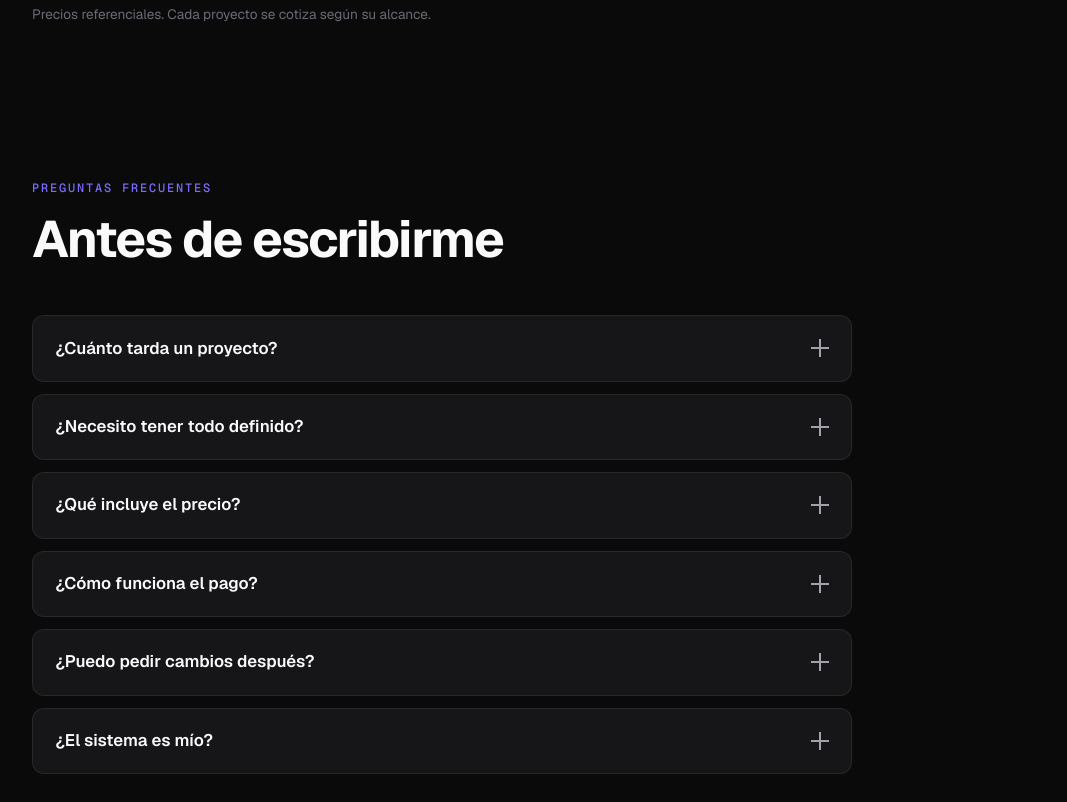
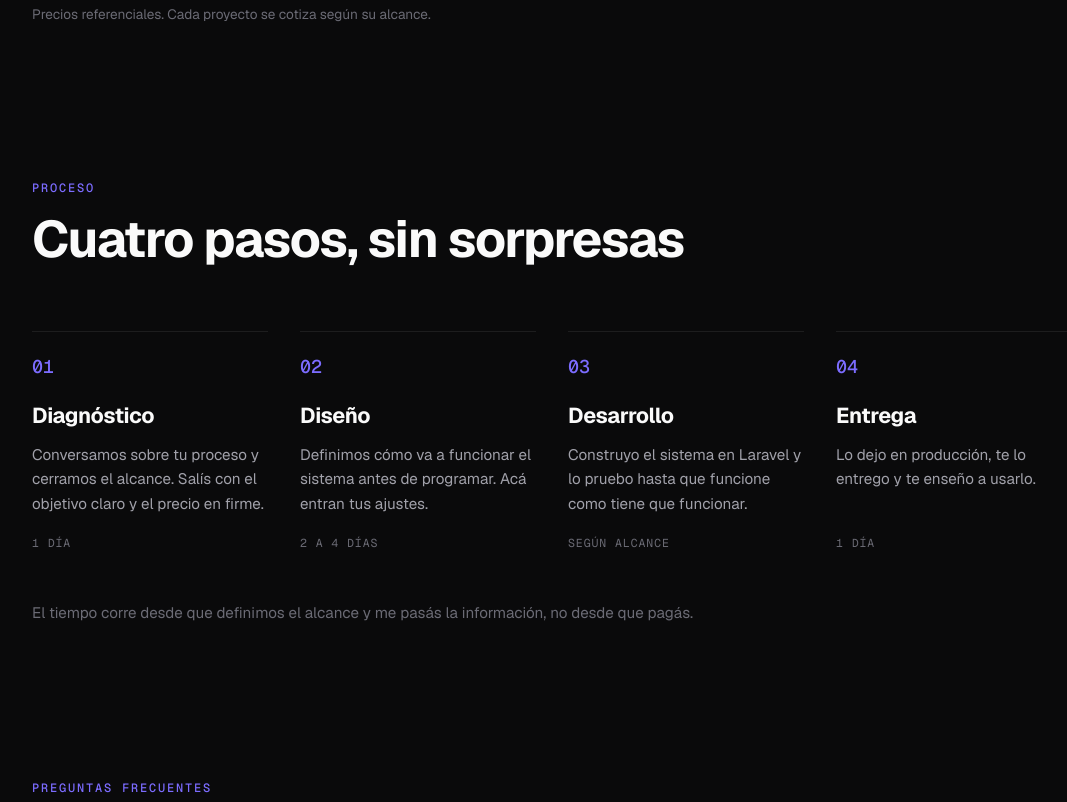
Before and after one commit to darkmariod/Astro, an Astro site: page / in a window 1280 px wide. Shown: the part 4178-4980 px from the top of the page, without its empty margins (88-1155 px from the left). Built offline with nearby package versions, Linux system fonts and the light colour scheme; Astro itself is replaced by a stand-in of ours.

Commit message:
feat: agrega seccion Proceso (cuatro pasos) al landing

```diff
--- /dev/null
+++ b/src/components/landing/Process.astro
@@ -0,0 +1,120 @@
+---
+const steps = [
+  {
+    n: '01',
+    title: 'Diagnóstico',
+    desc: 'Conversamos sobre tu proceso y cerramos el alcance. Salís con el objetivo claro y el precio en firme.',
+    time: '1 día',
+  },
+  {
+    n: '02',
+    title: 'Diseño',
+    desc: 'Definimos cómo va a funcionar el sistema antes de programar. Acá entran tus ajustes.',
+    time: '2 a 4 días',
+  },
+  {
+    n: '03',
+    title: 'Desarrollo',
+    desc: 'Construyo el sistema en Laravel y lo pruebo hasta que funcione como tiene que funcionar.',
+    time: 'Según alcance',
+  },
+  {
+    n: '04',
+    title: 'Entrega',
+    desc: 'Lo dejo en producción, te lo entrego y te enseño a usarlo.',
+    time: '1 día',
+  },
+];
+---
+
+<section class="process section" id="proceso">
+  <div class="container">
+    <div class="process__header reveal">
+      <p class="eyebrow">Proceso</p>
+      <h2 class="display-lg">Cuatro pasos, sin sorpresas</h2>
+    </div>
+
+    <div class="process__grid">
+      {steps.map((s) => (
+        <div class="step reveal">
+          <span class="step__n">{s.n}</span>
+          <h3 class="step__title">{s.title}</h3>
+          <p class="step__desc">{s.desc}</p>
+          <span class="step__time">{s.time}</span>
+        </div>
+      ))}
+    </div>
+
+    <p class="process__note reveal">
+      El tiempo corre desde que definimos el alcance y me pasás la información, no desde que pagás.
+    </p>
+  </div>
+</section>
+
+<style>
+  .process__header {
+    margin-bottom: clamp(2.5rem, 5vw, 4rem);
+  }
+
+  .process__header h2 { margin-top: 0.75rem; }
+
+  .process__grid {
+    display: grid;
+    grid-template-columns: 1fr;
+    gap: 2.5rem 2rem;
+  }
+
+  @media (min-width: 640px) {
+    .process__grid { grid-template-columns: repeat(2, 1fr); }
+  }
+
+  @media (min-width: 1000px) {
+    .process__grid { grid-template-columns: repeat(4, 1fr); }
+  }
+
+  .step {
+    display: flex;
+    flex-direction: column;
+    gap: 0.6rem;
+    padding-top: 1.25rem;
+    border-top: 1px solid var(--border-subtle);
+  }
+
+  .step__n {
+    font-family: var(--font-mono);
+    font-size: 1.15rem;
+    font-weight: 500;
+    color: var(--accent);
+    margin-bottom: 0.35rem;
+  }
+
+  .step__title {
+    font-family: var(--font-display);
+    font-size: 1.35rem;
+    font-weight: 700;
+    letter-spacing: -0.02em;
+    color: var(--text-primary);
+  }
+
+  .step__desc {
+    font-size: 0.95rem;
+    line-height: 1.6;
+    color: var(--text-secondary);
+    flex: 1;
+  }
+
+  .step__time {
+    margin-top: 0.5rem;
+    font-family: var(--font-mono);
+    font-size: 0.72rem;
+    letter-spacing: 0.08em;
+    text-transform: uppercase;
+    color: var(--text-muted);
+  }
+
+  .process__note {
+    margin-top: clamp(2rem, 4vw, 3rem);
+    font-size: 0.95rem;
+    color: var(--text-muted);
+  }
+</style>
--- a/src/pages/index.astro
+++ b/src/pages/index.astro
@@ -14,6 +14,7 @@ import About from '../components/landing/About.astro';
 import Tech from '../components/landing/Tech.astro';
 import Services from '../components/landing/Services.astro';
 import Pricing from '../components/landing/Pricing.astro';
+import Process from '../components/landing/Process.astro';
 import Faq from '../components/landing/Faq.astro';
 import ContactForm from '../components/landing/ContactForm.astro';
 import Footer from '../components/landing/Footer.astro';
@@ -109,6 +110,7 @@ import Footer from '../components/landing/Footer.astro';
       <Tech />
       <Services />
       <Pricing />
+      <Process />
       <Faq />
       <ContactForm />
     </main>
```
